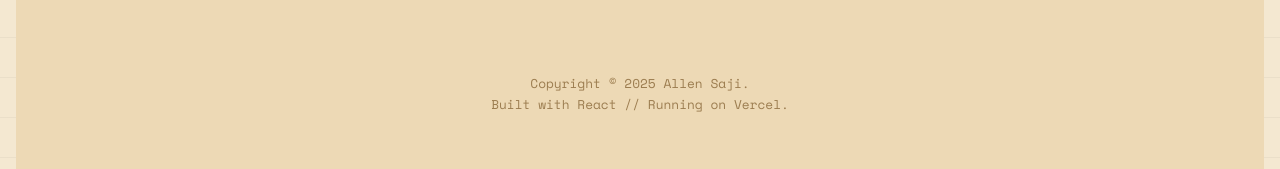
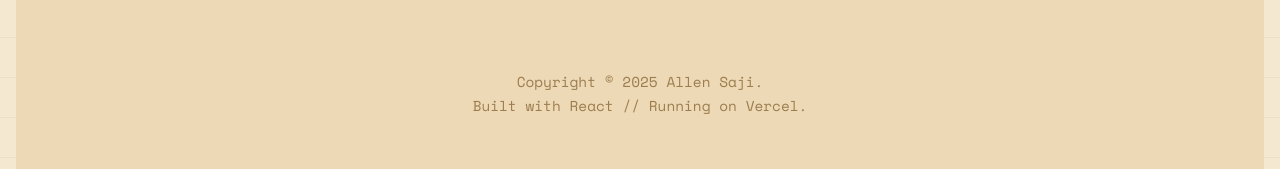
Before and after one commit to unholypot/about-me-react, a React (Vite) app: page / in a window 1280 px wide. Shown: the part 3982-4151 px from the top of the page. Built offline with nearby package versions, Linux system fonts and the light colour scheme.

Commit message:
font sizing fixes

```diff
--- a/src/style.css
+++ b/src/style.css
@@ -928,7 +928,6 @@ html.dark .contact-info-upper-container:hover {
 }
 
 html.dark .chip:hover {
-  /* Yellow bg needs dark text — reuse the same dark value as .btn-color-1 in dark mode */
   color: var(--clr-bg-alt);
 }
 
@@ -955,7 +954,7 @@ footer nav {
 
 footer p {
   text-align: center;
-  font-size: 0.8rem;
+  font-size: 0.9rem;
   color: var(--clr-text-3);
   font-family: var(--font-display);
 }
@@ -1349,9 +1348,9 @@ html.dark .timeline-preview-panel {
   display: inline-block;
   margin-top: 0.75rem;
   font-family: var(--font-display);
-  font-size: 0.62rem;
+  font-size: 0.65rem;
   font-weight: 700;
-  letter-spacing: 0.1em;
+  letter-spacing: 0.08em;
   color: var(--clr-text-3);
   opacity: 0.65;
 }
```
